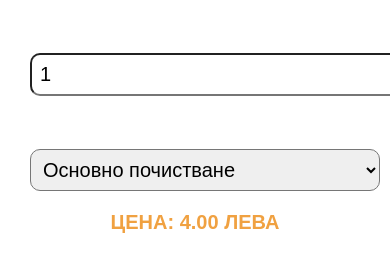
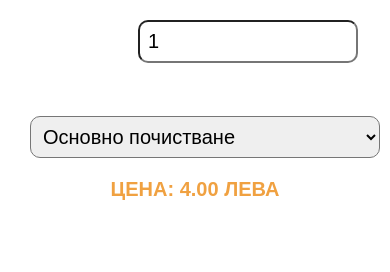
Before and after one commit to a-boyadzhiev/crystal, a plain HTML site: page index.html in a window 390 px wide. Drawn offline with Linux system fonts and the light colour scheme.

Commit message:
Fix responsiveness.html

```diff
--- a/index.html
+++ b/index.html
@@ -32,7 +32,7 @@
       color: #F0A141;
     }
 
-    @media screen and (min-width: 600px) {
+       @media screen and (min-width: 600px) {
       label {
         margin: 20px;
       }
@@ -41,6 +41,14 @@
         margin-left: 0;
         width: auto;
       }
+    }
+
+    @media screen and (max-width: 599px) {
+      input {
+        max-width: 200px; /* Set a maximum width for the input */
+        margin: 0 auto; /* Center the input */
+      }
+    }
     }
   </style>
 </head>
```
